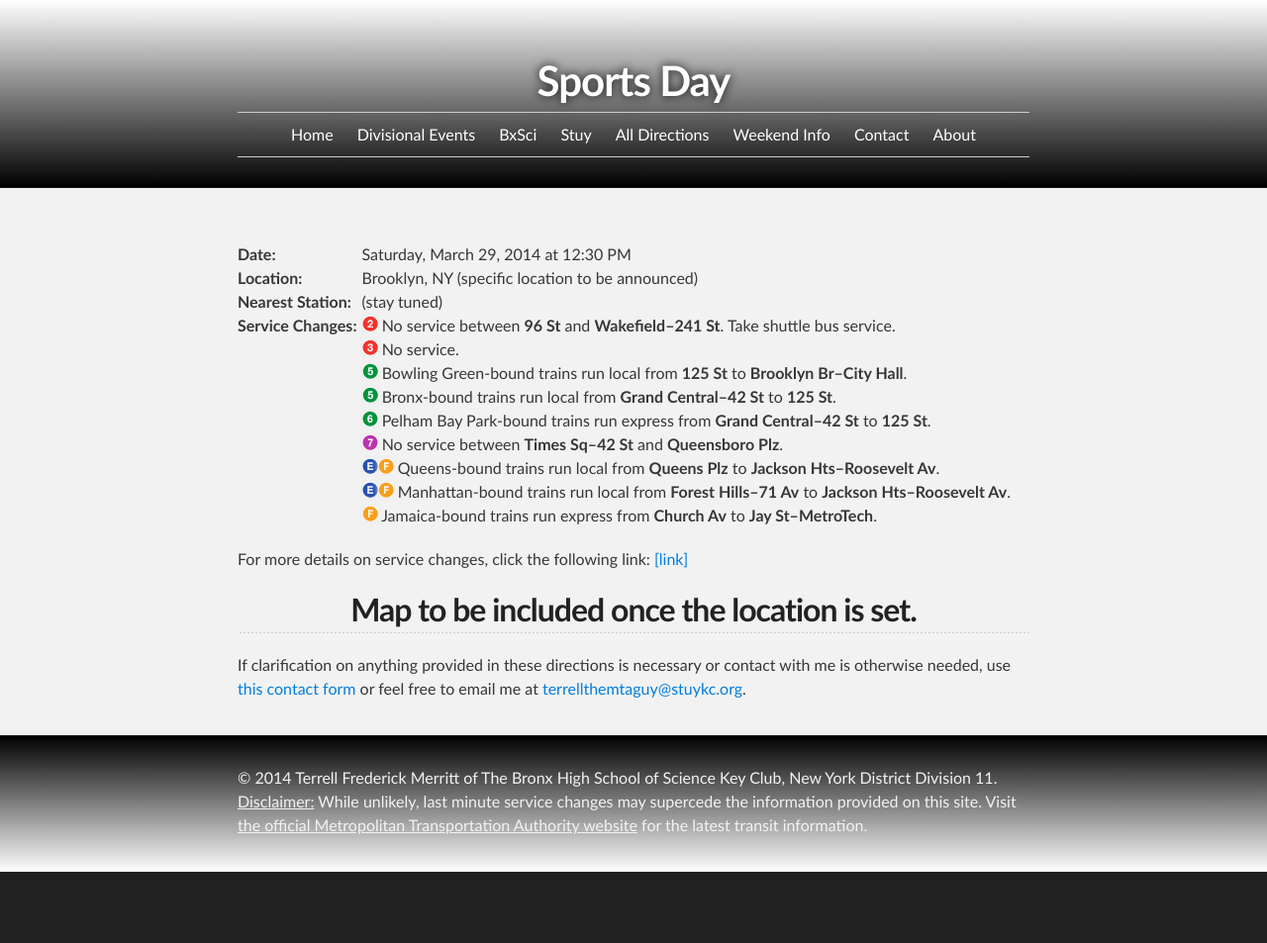
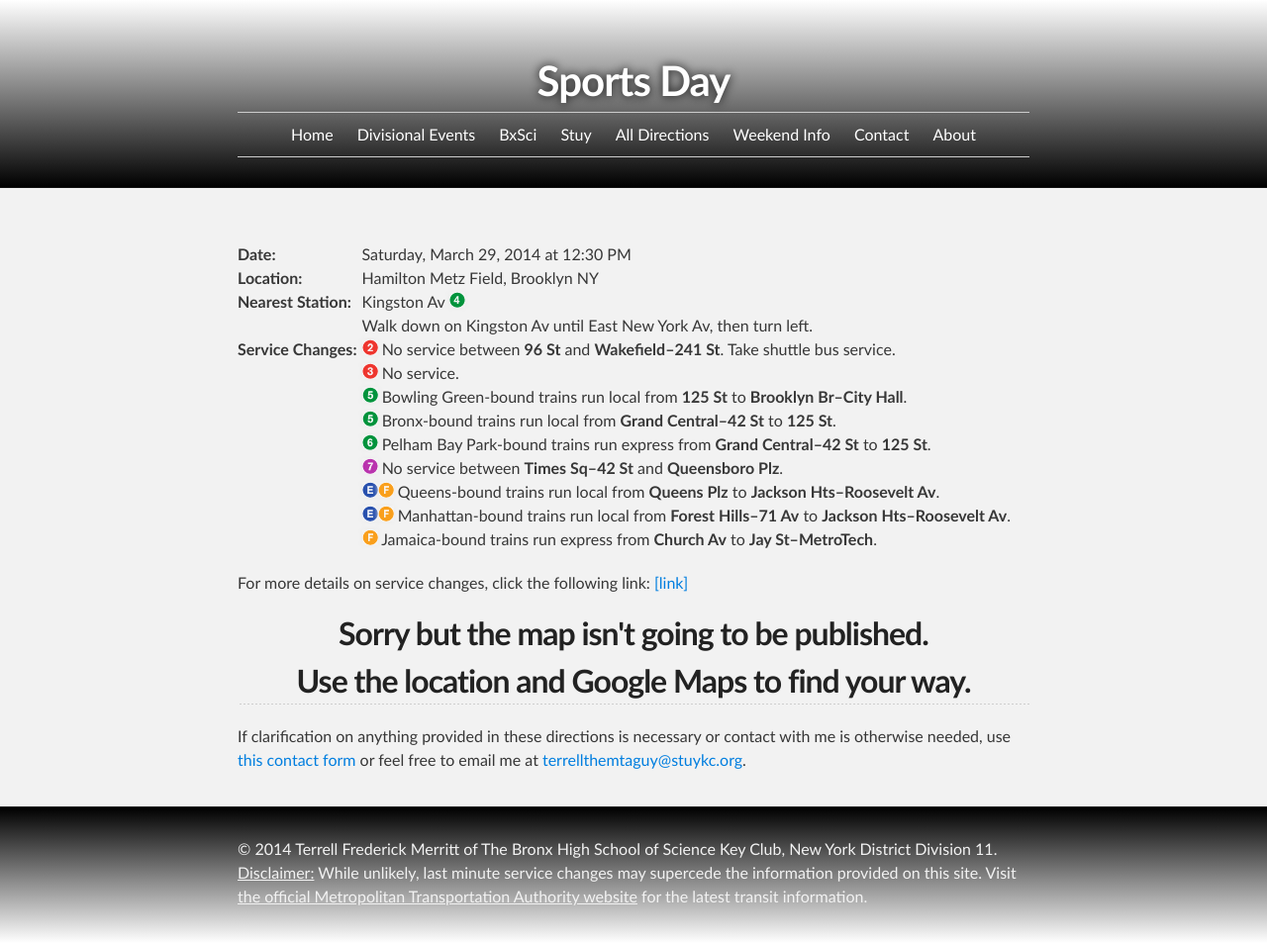
Before and after one commit to d11directions/d11directions.github.io, a Jekyll site: the page built from _posts/2014-03-29-Sports_Day.html, in a window 1280 px wide. Shown: the whole page at 99% size. Built offline with Jekyll 4.4.1, drawn with Linux system fonts in a browser that asks for light colours; before the commit the page ends 900 px from its top, so only the background shows below that.

Commit message:
Update Sports Day Location

```diff
--- a/_posts/2014-03-29-Sports_Day.html
+++ b/_posts/2014-03-29-Sports_Day.html
@@ -5,8 +5,8 @@ for: Bronx Science Key Club
 tags:
     - bxsci
 time: Saturday, March 29, 2014 at 12:30 PM
-location: Brooklyn, NY (specific location to be announced)
-nearest-station: (stay tuned)
+location: Hamilton Metz Field, Brooklyn NY
+nearest-station: Kingston Av <img src="/img/4.png" alt="(4)"><br>Walk down on Kingston Av until East New York Av, then turn left.
 changes-brief:
     - <img src="/img/2.png" alt="(2)"> No service between <strong>96 St</strong> and <strong>Wakefield&ndash;241 St</strong>. Take shuttle bus service.
     - <img src="/img/3.png" alt="(3)"> No service.
@@ -20,5 +20,5 @@ changes-brief:
 changes-ext: <a href="http://travel.mtanyct.info/serviceadvisory/routeStatusResult.aspx?tag=ALL&date=04/06/2014&time=&method=getstatus4">[link]</a>
 ---
 <center>
-<h2>Map to be included once the location is set.</h2>
+<h2>Sorry but the map isn't going to be published.<br>Use the location and Google Maps to find your way.</h2>
 </center>
```
